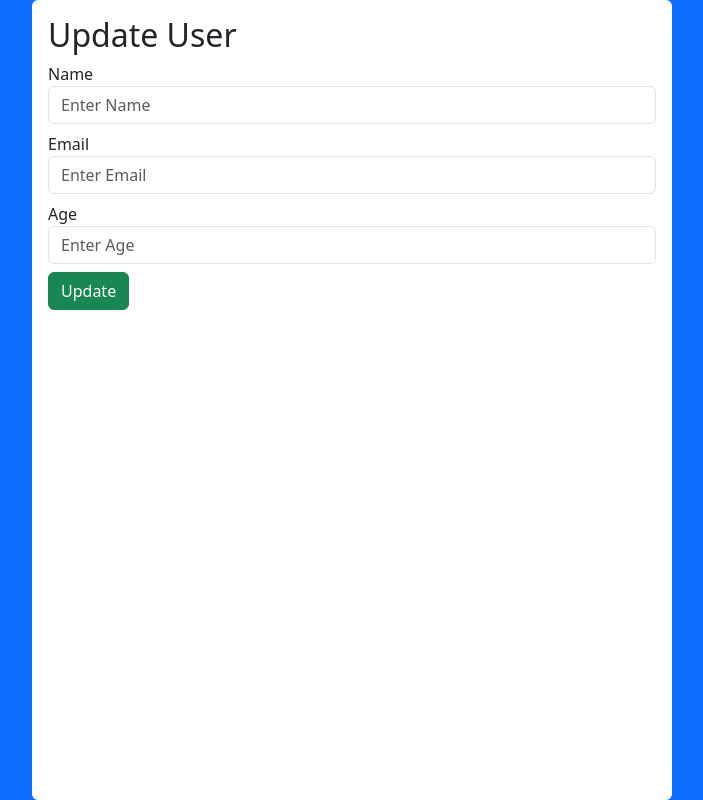
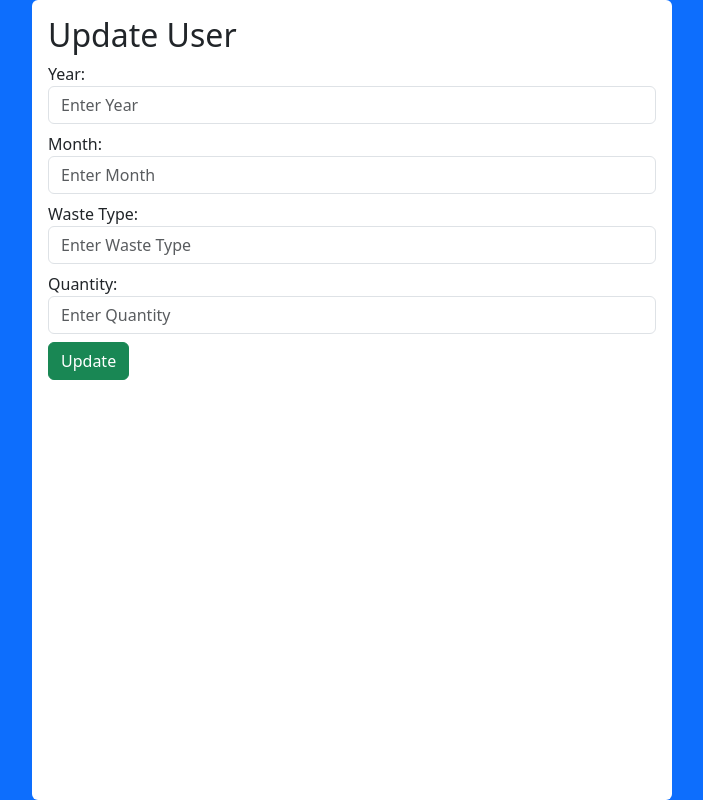
Before and after one commit to piyagrace/mern_crud, a React (Vite) app in the folder mern_crud/: page /update/1 in a window 1280 px wide. Shown: the whole page, without its empty margins (288-991 px from the left). Built offline with nearby package versions, Linux system fonts and the light colour scheme; no server answers.

Commit message:
finished crud

```diff
--- a/mern_crud/src/UpdateUser.jsx
+++ b/mern_crud/src/UpdateUser.jsx
@@ -4,24 +4,26 @@ import axios from "axios";
 
 function UpdateUser (){
     const {id} = useParams()
-    const [name, setName] = useState()
-    const [email, setEmail] = useState()
-    const [age, setAge] = useState()
+    const [year, setYear] = useState()
+    const [month, setMonth] = useState()
+    const [wastetype, setWasteType] = useState()
+    const [quantity, setQuantity] = useState()
     const navigate = useNavigate()
 
     useEffect(() =>{
-        axios.get('http://localhost:3001/getUser/' +id)
+        axios.get('http://localhost:3001/get_solidwaste/'+id)
         .then(result => {console.log(result)
-            setName(result.data.name)
-            setEmail(result.data.email)
-            setAge(result.data.age)
+            setYear(result.data.year)
+            setMonth(result.data.month)
+            setWasteType(result.data.wastetype)
+            setQuantity(result.data.quantity)
         })
         .catch(err => console.log(err))
     }, [])
 
     const Update = (e) => {
         e.preventDefault();
-        axios.put("http://localhost:3001/updateUser/"+id, {name, email, age})
+        axios.put("http://localhost:3001/update_solidwaste/"+id, {year, month, wastetype, quantity})
         .then(result => {
             console.log(result)
             navigate('/')
@@ -35,21 +37,27 @@ function UpdateUser (){
                 <form onSubmit={Update}>
                     <h2>Update User</h2>
                     <div className='mb-2'>
-                        <label>Name</label>
-                        <input type="text" placeholder='Enter Name' className='form-control'
-                         value={name}  onChange={(e) => setName(e.target.value)}
+                        <label>Year:</label>
+                        <input type="text" placeholder='Enter Year' className='form-control'
+                         value={year}  onChange={(e) => setYear(e.target.value)}
                         />
                     </div>
                     <div className='mb-2'>
-                        <label htmlFor="">Email</label>
-                        <input type="text" placeholder='Enter Email' className='form-control'
-                        value={email}  onChange={(e) => setEmail(e.target.value)}
+                        <label htmlFor="">Month:</label>
+                        <input type="text" placeholder='Enter Month' className='form-control'
+                        value={month}  onChange={(e) => setMonth(e.target.value)}
                         />
                     </div>
                     <div className='mb-2'>
-                        <label htmlFor="">Age</label>
-                        <input type="text" placeholder='Enter Age' className='form-control'
-                        value={age}  onChange={(e) => setAge(e.target.value)}
+                        <label htmlFor="">Waste Type:</label>
+                        <input type="text" placeholder='Enter Waste Type' className='form-control'
+                        value={wastetype}  onChange={(e) => setWasteType(e.target.value)}
+                        />
+                    </div>
+                    <div className='mb-2'>
+                        <label htmlFor="">Quantity:</label>
+                        <input type="text" placeholder='Enter Quantity' className='form-control'
+                        value={quantity}  onChange={(e) => setQuantity(e.target.value)}
                         />
                     </div>
                     <button className='btn btn-success'>Update</button>
--- a/mern_crud/src/Users.jsx
+++ b/mern_crud/src/Users.jsx
@@ -7,13 +7,13 @@ function Users () {
     const [users, setUsers] = useState([])
 
     useEffect(() =>{
-        axios.get('http://localhost:3001')
+        axios.get('http://localhost:3001/solidwaste_data')
         .then(result => setUsers(result.data))
         .catch(err => console.log(err))
     }, [])
 
     const handleDelete = (id) => {
-        axios.delete('http://localhost:3001/deleteUser/'+id)
+        axios.delete('http://localhost:3001/delete_solidwaste/'+id)
         .then(res => {console.log(res)
             window.location.reload()})
         .catch(err => console.log(err))
@@ -38,9 +38,10 @@ function Users () {
                             users.map((user) => {
                                // eslint-disable-next-line react/jsx-key
                                return <tr>
-                                    <td>{user.name}</td>
-                                    <td>{user.email}</td>
-                                    <td>{user.age}</td>
+                                    <td>{user.year}</td>
+                                    <td>{user.month}</td>
+                                    <td>{user.wastetype}</td>
+                                    <td>{user.quantity}</td>
                                     <td>
                                     <Link to= {`/update/${user._id}`} className='btn btn-success'>Update</Link>
                                     <button className='btn btn-danger' onClick={(e) => handleDelete(user._id)}>Delete</button></td>
```
Also changed, not shown: 1 other file (tests, documents, lock files or other folders).
